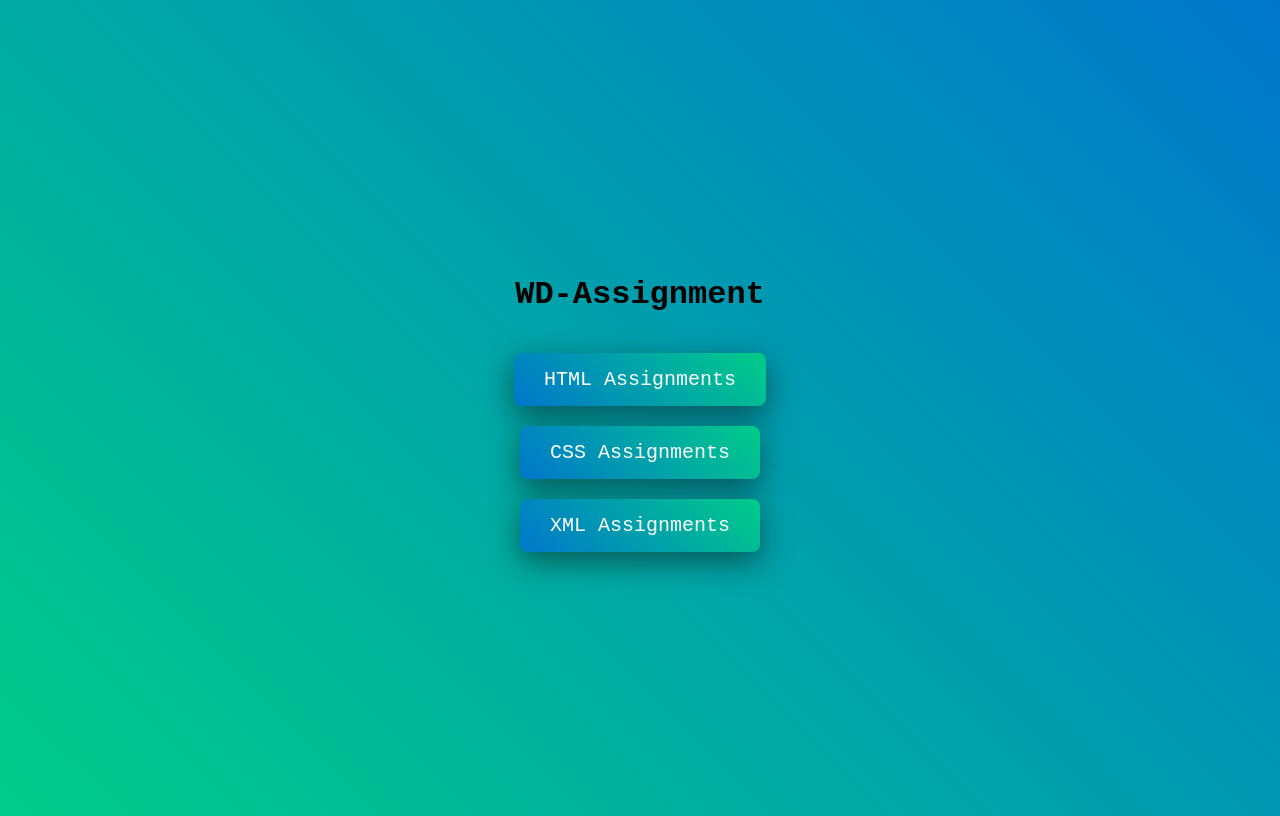
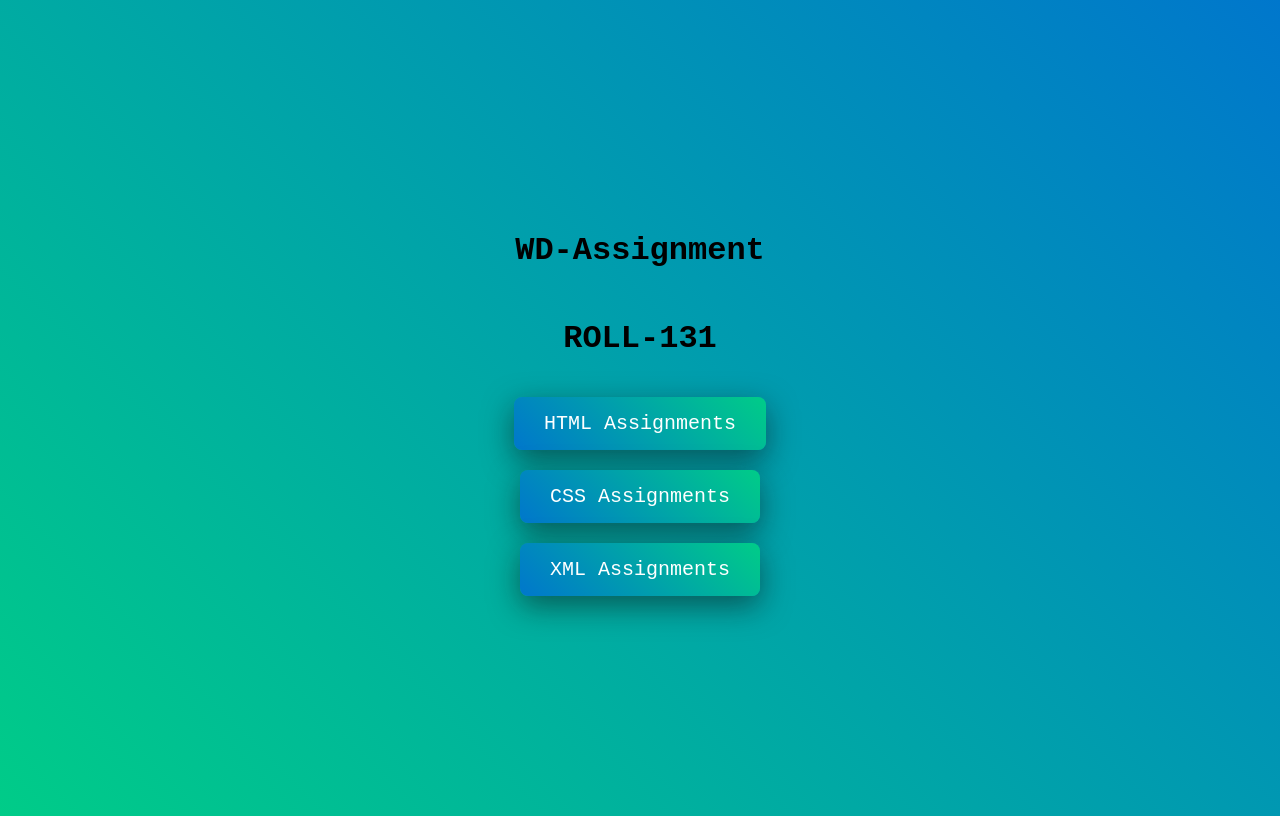
Before and after one commit to ANIKETSHINDE76/ROLL_131, a plain HTML site: page index.html in a window 1280 px wide. Drawn offline with Linux system fonts and the light colour scheme.

Commit message:
Update index.html

```diff
--- a/index.html
+++ b/index.html
@@ -37,6 +37,7 @@ a:hover {
 </head>
 <body>
     <h1>WD-Assignment</h1>
+    <h1>ROLL-131</h1>
     <a href="html.html">HTML Assignments</a>
     <a href="css.html">CSS Assignments</a>
     <a href="xml.html">XML Assignments</a>
```
